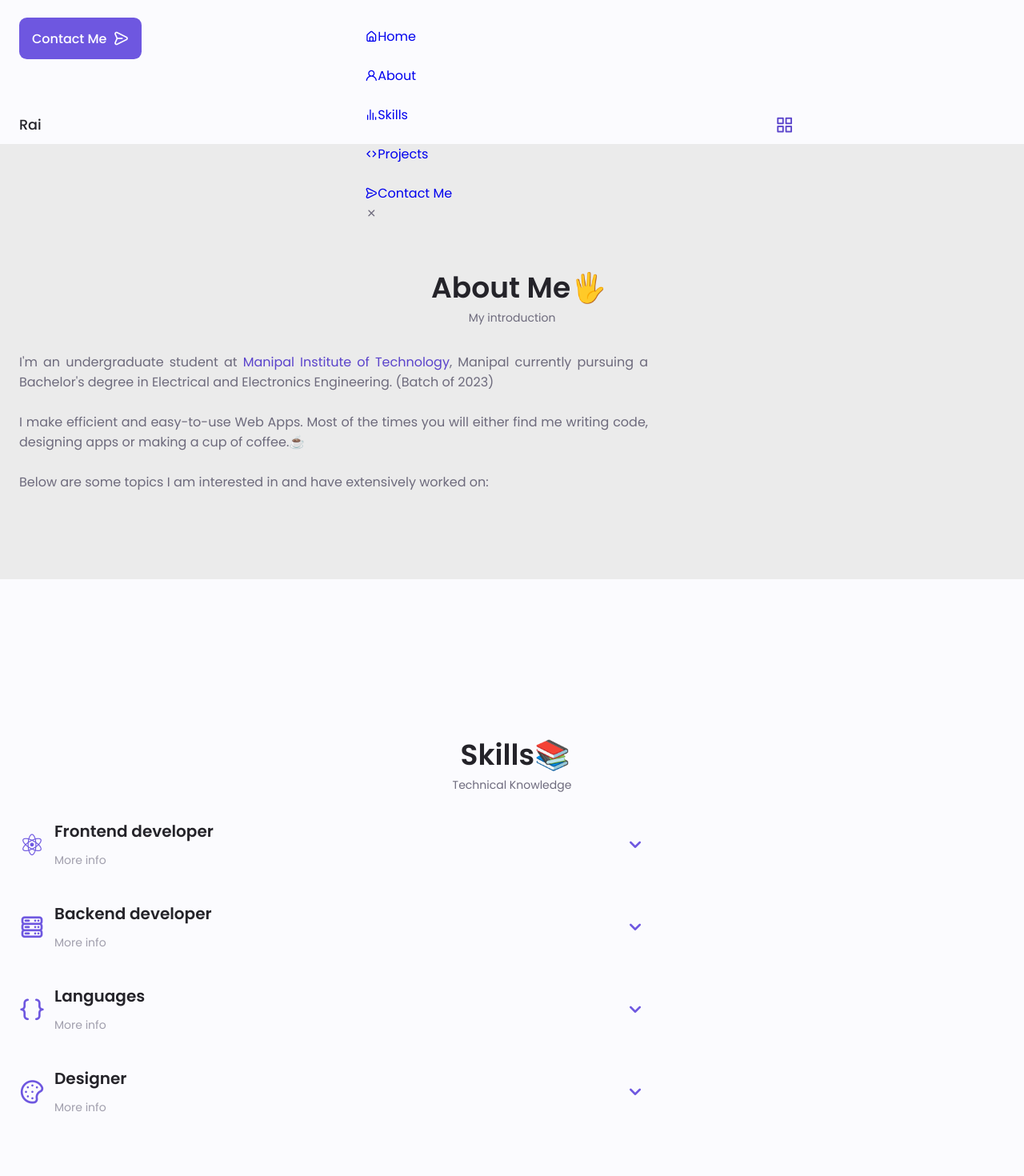
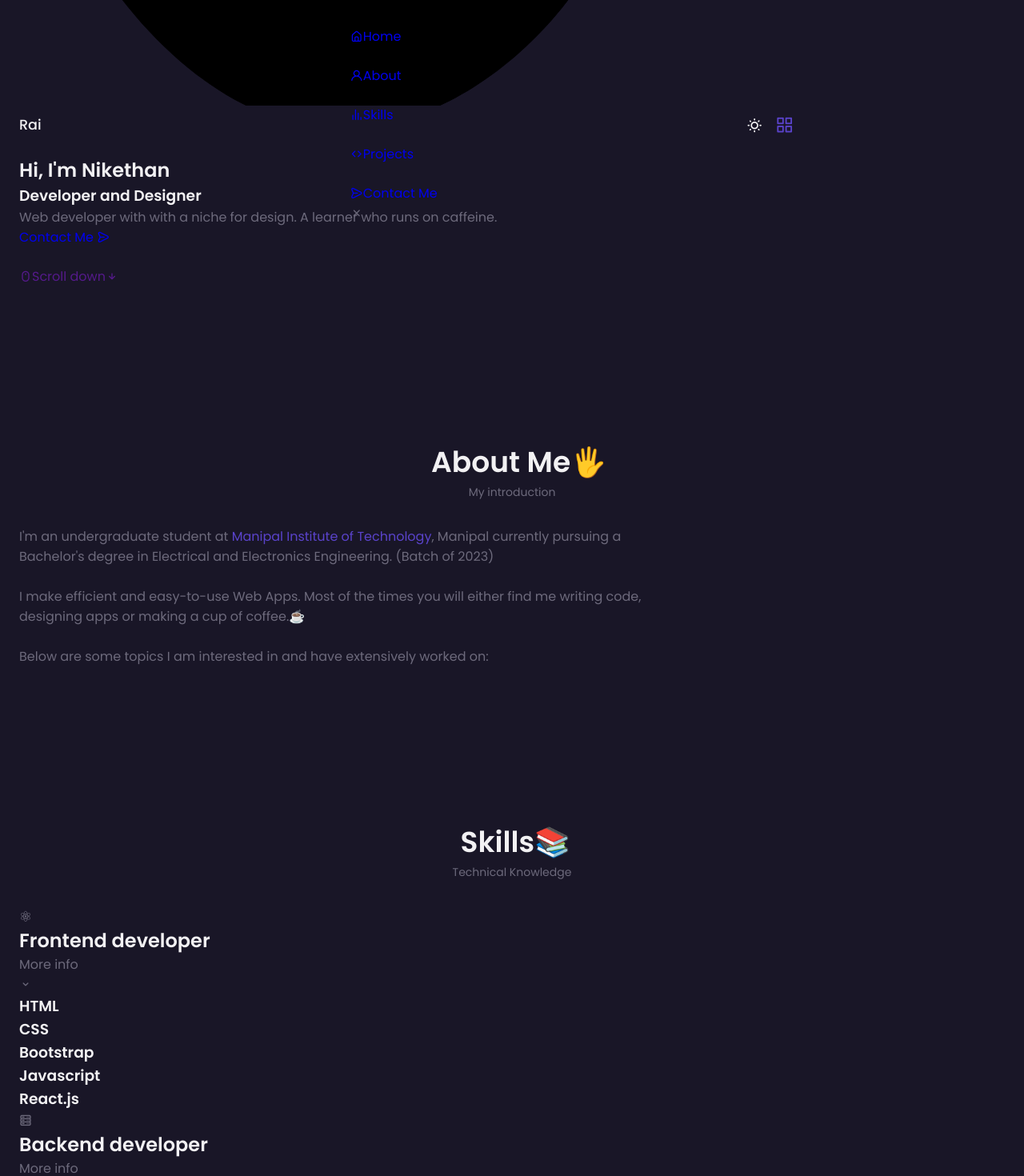
Before and after one commit to nikethanrai/portfolio, a React (Create React App) app: page / in a window 1280 px wide. Shown: the part 620-2090 px from the top of the page at 80% size. Built offline with nearby package versions, Linux system fonts and the light colour scheme.

Commit message:
Mobile version done

```diff
--- a/package.json
+++ b/package.json
@@ -8,9 +8,11 @@
     "@testing-library/user-event": "^12.8.3",
     "react": "^17.0.2",
     "react-dom": "^17.0.2",
+    "react-elastic-carousel": "^0.11.5",
     "react-icons": "^4.2.0",
     "react-router-dom": "^5.2.0",
     "react-scripts": "4.0.3",
+    "styled-components": "^5.3.1",
     "swiper": "^7.0.1",
     "web-vitals": "^1.1.2"
   },
--- a/public/index.html
+++ b/public/index.html
@@ -15,6 +15,7 @@
       user's mobile device or desktop. See https://developers.google.com/web/fundamentals/web-app-manifest/
     -->
     <link rel="manifest" href="%PUBLIC_URL%/manifest.json" />
+
     <!--
       Notice the use of %PUBLIC_URL% in the tags above.
       It will be replaced with the URL of the `public` folder during the build.
--- a/src/App.css
+++ b/src/App.css
@@ -14,8 +14,9 @@
   --text-color: hsl(var(--hue-color), 8%, 45%);
   --text-color-light: hsl(var(--hue-color), 8%, 65%);
   --input-color: hsl(var(--hue-color), 70%, 96%);
-  --body-color: hsl(var(--hue-color), 60%, 99%);
+  --bg-color:white;
   --container-color: #FFF;
+  --gray:rgb(235, 235, 235);
 
   --big-font-size: 2rem;
   --h1-font-size: 1.5rem;
@@ -58,6 +59,34 @@
   }
 }
 
+[data-theme="dark"]{
+  --first-color-second: hsl(var(--hue-color), 30%, 8%);
+  --title-color: hsl(var(--hue-color), 8%, 95%);
+  --text-color: hsl(var(--hue-color), 8%, 45%);
+  --input-color: hsl(var(--hue-color), 29%, 16%);
+  --bg-color:  hsl(var(--hue-color), 28%, 12%);
+  --container-color:hsl(var(--hue-color),29%,16%);
+  --gray:hsl(var(--hue-color), 30%, 8%);
+}
+
+
+.nav_btns{
+  display:flex;
+  align-items:center
+
+}
+.change-theme{
+  font-size:1.3rem;
+  color:var(--title-color);
+  margin-right: var(--mb-1);
+  cursor: pointer;
+
+}
+.change-theme:hover{
+  color:var(--first-color)
+
+}
+
 * {
   box-sizing: border-box;
   padding: 0;
@@ -68,12 +97,14 @@
 html {
   scroll-behavior: smooth;
 }
-
+.App{
+  background-color: var(--bg-color);
+}
 body {
   margin: 0 0 var(--header-height);
   font-family: var(--body-font);
   font-size: var(--normal-font-size);
-  background-color: var(--body-color);
+  background-color: var(--bg-color);
   color: var(--text-color);
 
 }
@@ -143,7 +174,7 @@ img {
   bottom: 0;
   left: 0;
   z-index: var(--z-fixed);
-  background-color: var(--body-color);
+  background-color: var(--bg-color);
 }
 
 .nav {
@@ -187,7 +218,7 @@ img {
     bottom: -100%;
     left: 0;
     width: 100%;
-    background-color: var(--body-color);
+    background-color: var(--bg-color);
     padding: 2rem 1.5rem 4rem;
     box-shadow: 0 -1px 4px rgba(31, 31, 31, 0.15);
     border-radius: 1.5rem 1.5rem 0 0;
@@ -246,7 +277,7 @@ img {
 
   }
 
-}
+
 
 .home_container {
   gap: 1rem;
@@ -362,7 +393,7 @@ img {
 }
 
 .about {
-  background-color: rgb(235, 235, 235);
+  background-color:var(--gray);
   height: 73vh;
 
 
@@ -457,8 +488,75 @@ img {
 
 }
 .portfolio_description{
+  text-align: justify;
+  text-justify: inter-word;
   margin-bottom: var(--mb-0-75);
 }
 .portfolio_button:hover .button_icon{
   transform:translateX(.5rem)
 }
+.portfolio_content{
+  padding-bottom: 2rem;
+}
+.contact_icon{
+  font-size: 2rem;
+  color:var(--first-color);
+  margin-right: var(--h3-font-size);
+}
+.contact_title{
+  font-size: var(--h3-font-size);
+  font-weight: var(--font-medium);
+}
+.contact_subtitle{
+  font-size: var(--small-font-size);
+  color:var(--text-color-light)
+}
+.footer{
+  padding-top: 2rem;
+}
+.footer_container{
+  row-gap: 3.5rem;
+
+
+}
+.footer_bg{
+  background-color: var(--first-color-second);
+  padding: 2rem 0 3rem;
+}
+.footer_title{
+  font-size: var(--h1-font-size);
+  margin-bottom:var(--mb-0-25);
+}
+.footer_subtitle{
+  font-size: var(--small-font-size);
+}
+.footer_links{
+  display: flex;
+  flex-direction: column;
+  row-gap: 1.5rem;
+
+}
+.footer_link:hover{
+  color:var(--first-color-lighter)
+
+}
+.footer_social{
+  font-size: 1.25rem;
+margin-right: var(--mb-1-5);
+}
+.footer_social:hover{
+  color:var(--first-color-lighter)
+
+}
+.footer_copy{
+  font-size:var(--small-font-size);
+  text-align: center;
+  color:var(--text-color-light);
+  margin-top: var(--mb-3);
+
+}
+.footer_title,.footer_subtitle,.footer_link,.footer_social{
+  color:#FFF
+
+}
+}
--- a/src/App.js
+++ b/src/App.js
@@ -5,21 +5,23 @@ import React, { useState } from "react";
 
 function App() {
   const [appdraw, setAppdraw] = useState(false)
-  const [front,setFront]=useState(false)
-  const [back,setBack]=useState(false)
-  const [prog,setProg]=useState(false)
-  const [design,setDesign]=useState(false)
+  const [front, setFront] = useState(false)
+  const [back, setBack] = useState(false)
+  const [prog, setProg] = useState(false)
+  const [design, setDesign] = useState(false)
+  const [theme,setTheme]=useState(true)
 
   const showAppDraw = () => setAppdraw(!appdraw);
   const showFront = () => setFront(!front);
   const showBack = () => setBack(!back);
   const showDesign = () => setDesign(!design);
   const showProg = () => setProg(!prog);
+  const showDark=()=> setTheme(!theme);
 
 
   return (
 
-    <div className="App">
+    <div className='App' data-theme={theme ? "dark" : "light"} >
       <header className="header" id="header">
         <nav className="nav container">
           <a href="#" className="nav_logo">Rai</a>
@@ -28,44 +30,48 @@ function App() {
             <ul className="nav_list grid" onClick={showAppDraw}>
               <li className="nav_item">
                 <a href="#home" className="nav_link">
-                  <i class="uil uil-estate nav_icon"></i>Home
+                  <i className="uil uil-estate nav_icon"></i>Home
                 </a>
 
 
               </li>
               <li className="nav_item">
                 <a href="#about" className="nav_link">
-                  <i class="uil uil-user nav_icon"></i>About
+                  <i className="uil uil-user nav_icon"></i>About
                 </a>
 
               </li>
               <li className="nav_item">
                 <a href="#skills" className="nav_link">
-                  <i class="uil uil-analytics nav_icon"></i>Skills
+                  <i className="uil uil-analytics nav_icon"></i>Skills
 
                 </a>
 
               </li>
               <li className="nav_item">
                 <a href="#projects" className="nav_link">
-                  <i class="uil uil-arrow nav_icon"></i>Projects
+                  <i className="uil uil-arrow nav_icon"></i>Projects
                 </a>
 
               </li>
               <li className="nav_item">
                 <a href="#contact" className="nav_link">
-                  <i class="uil uil-message nav_icon"></i>Contact Me
+                  <i className="uil uil-message nav_icon"></i>Contact Me
                 </a>
 
               </li>
 
             </ul>
-            <i class="uil uil-times nav_close" id='nav-close' onClick={showAppDraw} ></i>
+            <i className="uil uil-times nav_close" id='nav-close' onClick={showAppDraw} ></i>
 
           </div>
+
           <div className="nav_btns">
+
+          <i className={theme ? "uil uil-sun change-theme":"uil uil-moon change-theme"} id='theme-button' onClick={showDark}></i>
+
             <div className='nav_toggle' id="nav-toggle">
-              <i class="uil uil-apps" onClick={showAppDraw}></i>
+              <i className="uil uil-apps" onClick={showAppDraw}></i>
 
             </div>
           </div>
@@ -78,12 +84,12 @@ function App() {
           <div className="home_container container grid">
             <div className="home_content grid">
               <div className="home_social">
-                <a href="https://www.linkedin.com/in/nikethan-rai-b40b641b0" className="home_social-icon"><i class="uil uil-linkedin"></i></a>
-                <a href="https://github.com/nikethanrai" className="home_social-icon"><i class="uil uil-github"></i></a>
-                <a href="https://www.instagram.com/nickrai_/" className="home_social-icon"><i class="uil uil-instagram"></i></a>
+                <a href="https://www.linkedin.com/in/nikethan-rai-b40b641b0" target='_blank' className="home_social-icon"><i className="uil uil-linkedin"></i></a>
+                <a href="https://github.com/nikethanrai" target='_blank' className="home_social-icon"><i className="uil uil-github"></i></a>
+                <a href="https://www.instagram.com/nickrai_/" target='_blank' className="home_social-icon"><i className="uil uil-instagram"></i></a>
               </div>
 
-              <div class='home_img'>
+              <div className='home_img'>
                 <svg className='home_blob' viewBox="0 0 200 187" xmlns="http://www.w3.org/2000/svg" xmlnsXlink="http://www.w3.org/1999/xlink">
                   <mask id="mask0" mask-type="alpha">
                     <path d="M190.312 36.4879C206.582 62.1187 201.309 102.826 182.328 134.186C163.346 165.547
@@ -105,17 +111,17 @@ function App() {
                   Hi, I'm Nikethan
                 </h1>
                 <h3 className="home_subtitle">Developer and Designer</h3>
-                <p className='home_description'>A learner who runs on caffeine.Lorem Ipsum Lorem IpsumLorem IpsumLorem IpsumLorem Ipsum</p>
-                <a href="#contact" className="button button--flex">Contact Me <i class="uil uil-message nav_icon button_icon"></i>
+                <p className='home_description'>Web developer with with a niche for design. A learner who runs on caffeine.</p>
+                <a href="#contact" className="button button--flex">Contact Me <i className="uil uil-message nav_icon button_icon"></i>
                 </a>
               </div>
             </div>
 
             <div className="home_scroll">
               <a href="" className="home_scroll-button button--flex">
-                <i class="uil uil-mouse-alt home_scroll-mouse"></i>
+                <i className="uil uil-mouse-alt home_scroll-mouse"></i>
                 <span className="home_scroll-name">Scroll down</span>
-                <i class="uil uil-arrow-down home_scroll-arrow"></i>
+                <i className="uil uil-arrow-down home_scroll-arrow"></i>
 
               </a>
             </div>
@@ -151,14 +157,14 @@ function App() {
           <span className="section_subtitle">Technical Knowledge</span>
           <div className="skills_container container grid">
             <div>
-              <div className={front ? "skills_content skills_open":'skills_close'} >
+              <div className={front ? "skills_content skills_open" : 'skills_close'} >
                 <div className="skills_header">
-                  <i class="uil uil-react skills_icon"></i>
+                  <i className="uil uil-react skills_icon"></i>
                   <div>
                     <h1 className="skills_title">Frontend developer</h1>
-                    <span class='skills_subtitle'>More info</span>
+                    <span className='skills_subtitle'>More info</span>
                   </div>
-                  <i class="uil uil-angle-down skills_arrow" onClick={showFront}></i>
+                  <i className="uil uil-angle-down skills_arrow" onClick={showFront}></i>
                 </div>
                 <div className="skills_list grid">
                   <div className="skills_data">
@@ -183,14 +189,14 @@ function App() {
 
               </div>
 
-              <div className={back ? "skills_content skills_open":'skills_close'}>
+              <div className={back ? "skills_content skills_open" : 'skills_close'}>
                 <div className="skills_header">
-                <i class="uil uil-server skills_icon"></i>
+                  <i className="uil uil-server skills_icon"></i>
                   <div>
                     <h1 className="skills_title">Backend developer</h1>
-                    <span class='skills_subtitle'>More info</span>
+                    <span className='skills_subtitle'>More info</span>
                   </div>
-                  <i class="uil uil-angle-down skills_arrow" onClick={showBack}></i>
+                  <i className="uil uil-angle-down skills_arrow" onClick={showBack}></i>
                 </div>
                 <div className="skills_list grid">
                   <div className="skills_data">
@@ -212,14 +218,14 @@ function App() {
 
               </div>
 
-              <div className={prog ? "skills_content skills_open":'skills_close'}>
+              <div className={prog ? "skills_content skills_open" : 'skills_close'}>
                 <div className="skills_header">
-                <i class="uil uil-brackets-curly skills_icon"></i>
+                  <i className="uil uil-brackets-curly skills_icon"></i>
                   <div>
                     <h1 className="skills_title">Languages</h1>
-                    <span class='skills_subtitle'>More info</span>
+                    <span className='skills_subtitle'>More info</span>
                   </div>
-                  <i class="uil uil-angle-down skills_arrow" onClick={showProg}></i>
+                  <i className="uil uil-angle-down skills_arrow" onClick={showProg}></i>
                 </div>
                 <div className="skills_list grid">
                   <div className="skills_data">
@@ -239,14 +245,14 @@ function App() {
 
               </div>
 
-              <div className={design ? "skills_content skills_open":'skills_close'}>
+              <div className={design ? "skills_content skills_open" : 'skills_close'}>
                 <div className="skills_header">
-                <i class="uil uil-palette skills_icon"></i>
+                  <i className="uil uil-palette skills_icon"></i>
                   <div>
                     <h1 className="skills_title">Designer</h1>
-                    <span class='skills_subtitle'>More info</span>
+                    <span className='skills_subtitle'>More info</span>
                   </div>
-                  <i class="uil uil-angle-down skills_arrow" onClick={showDesign}></i>
+                  <i className="uil uil-angle-down skills_arrow" onClick={showDesign}></i>
                 </div>
                 <div className="skills_list grid">
                   <div className="skills_data">
@@ -276,29 +282,29 @@ function App() {
           <div className="portfolio_container container swiper mySwiper">
             <div className='swiper-wrapper'>
               <div className="portfolio_content grid swiper-slide">
-              <img src='./portfolio1.jpg' className='portfolio_image'></img>
-                <h3 className="portfolio_title">Cash Register App</h3>
+                <img src='./portfolio1.jpg' className='portfolio_image'></img>
+                <h3 className="portfolio_title">Cash Register App💸</h3>
                 <p className="portfolio_description">React app that takes in Bill amount and Cash given and shows the change to be returned in and the number of notes according to denomination.</p>
-                <a href="#" className="button button--flex button--small portfolio_button">Source Code
-                <i class="uil uil-arrow-right button_icon"></i></a>
+                <a href="https://github.com/nikethanrai/cashRegister" className="button button--flex button--small portfolio_button">Source Code
+                  <i className="uil uil-arrow-right button_icon"></i></a>
 
               </div>
 
               <div className="portfolio_content grid">
                 <img src='./portfolio2.jpg' className='portfolio_image'></img>
-                <h3 className="portfolio_title">Todo App</h3>
-                <p className="portfolio_description">React app that can check, uncheck and delete tasks that can be added by input in the text box. The tasks can also be filtered according to their respective status  </p>
-                <a href="#" className="button button--flex button--small portfolio_button">Source Code
-                <i class="uil uil-arrow-right button_icon"></i></a>
+                <h3 className="portfolio_title">Todo App✔️</h3>
+                <p className="portfolio_description">React app that can check, uncheck and delete tasks that can be added by input in the text box. The tasks can also be filtered according to their respective status.  </p>
+                <a href="https://github.com/nikethanrai/todoapp" className="button button--flex button--small portfolio_button">Source Code
+                  <i className="uil uil-arrow-right button_icon"></i></a>
 
               </div>
 
               <div className="portfolio_content grid">
-              <img src='./portfolio3.jpg' className='portfolio_image'></img>
-                <h3 className="portfolio_title">Banana Talk App</h3>
-                <p className="portfolio_description">React app that translates English to Minion Language</p>
-                <a href="#" className="button button--flex button--small portfolio_button">Source Code
-                <i class="uil uil-arrow-right button_icon"></i></a>
+                <img src='./portfolio3.jpg' className='portfolio_image'></img>
+                <h3 className="portfolio_title">Banana Talk App🍌</h3>
+                <p className="portfolio_description">Web app that takes input in English and translates it to Minion Language aka Banana.</p>
+                <a href="https://github.com/nikethanrai/MinionTranslator" className="button button--flex button--small portfolio_button">Source Code
+                  <i className="uil uil-arrow-right button_icon"></i></a>
 
               </div>
 
@@ -307,8 +313,61 @@ function App() {
           </div>
 
         </section>
+        <section className="contact section" id="contact">
+          <h2 className="section_title">Contact Me📧</h2>
+          <span className="section_subtitle">Get in touch</span>
+          <div className="contact_container container grid">
+            <div>
+              <div className="contact_information">
+                <i className="uil uil-envelope contact_icon"></i>
+                <div>
+                  <h3 className="contact_title ">Email</h3>
+                  <span className="contact_subtitle">nikethanrai58@gmail.com</span>
+                </div>
+
+
+
+              </div>
+            </div>
+
+          </div>
+
+        </section>
+
 
       </main>
+      <footer className='footer'>
+        <div className="footer_bg">
+          <div className="footer_container container grid">
+            <div>
+              <h1 className="footer_title">Rai</h1>
+              <span className="footer_subtitle">Developer and Designer</span>
+
+
+            </div>
+            <ul className="footer_links">
+
+              <li>
+                <a href="#skills" className="footer_link">Skills</a>
+              </li>
+              <li>
+                <a href="#projects" className="footer_link">Projects</a>
+              </li>
+              <li>
+                <a href="#contact" className="footer_link">Contact Me</a>
+              </li>
+            </ul>
+            <div className="footer-socials">
+              <a href="https://www.linkedin.com/in/nikethan-rai-b40b641b0" target='_blank' className="footer_social"><i className="uil uil-linkedin"></i></a>
+              <a href="https://www.instagram.com/nickrai_/" target='_blank' className="footer_social"><i className="uil uil-twitter"></i></a>
+              <a href="https://twitter.com/nuke_Skywalker8" target='_blank' className="footer_social"><i className="uil uil-instagram"></i></a>
+            </div>
+
+          </div>
+          <p className='footer_copy'>&#169; Rai. All rights reserved</p>
+        </div>
+
+      </footer>
 
 
 
--- a/src/index.js
+++ b/src/index.js
@@ -2,6 +2,8 @@ import React from 'react';
 import ReactDOM from 'react-dom';
 import './index.css';
 import App from './App';
+
+
 
 ReactDOM.render(
   <React.StrictMode>
```
Also changed, not shown: 1 other file (tests, documents, lock files or other folders).
